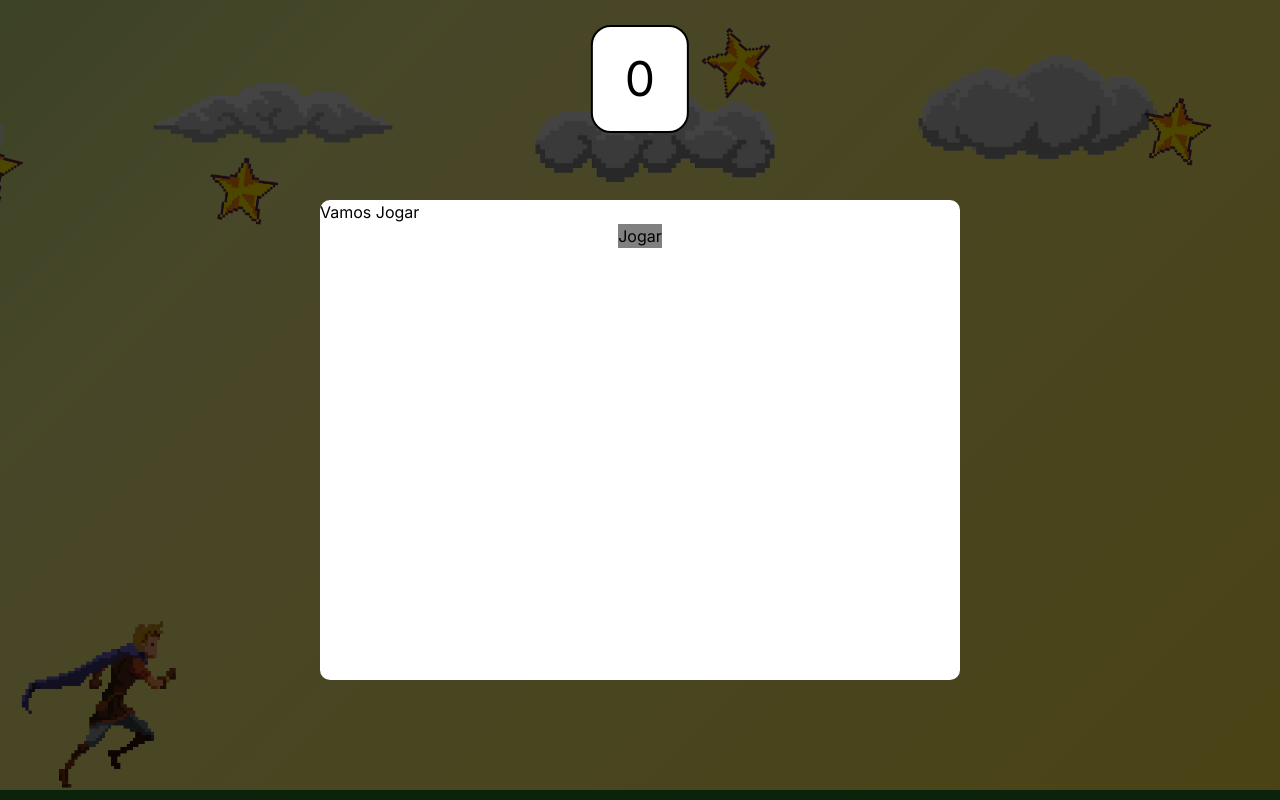
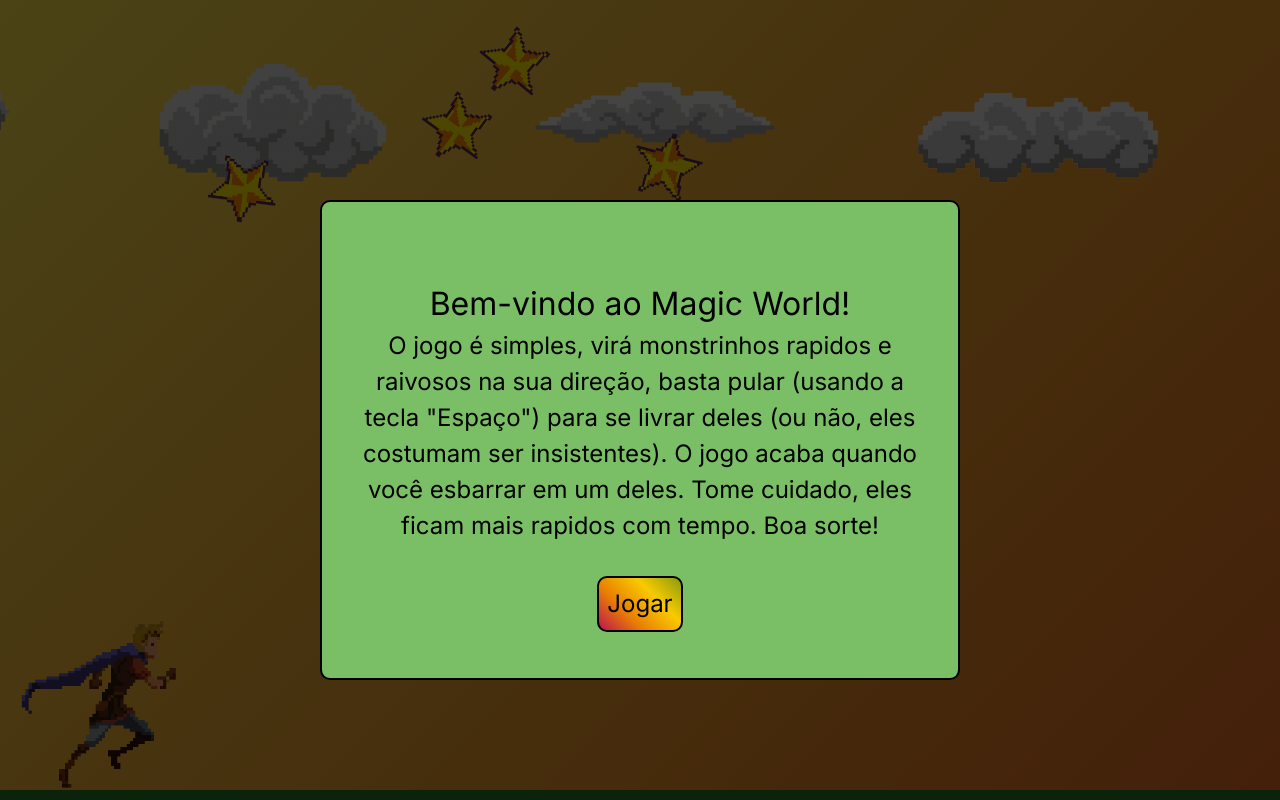
Before and after one commit to itallume/Magic-World-Game, a Next.js app: page / in a window 1280 px wide. Built offline with nearby package versions, Linux system fonts and the light colour scheme.

Commit message:
estilização do modal

```diff
--- a/package.json
+++ b/package.json
@@ -18,6 +18,7 @@
     "autoprefixer": "^10.0.1",
     "eslint": "^8",
     "eslint-config-next": "14.1.0",
+    "file-loader": "^6.2.0",
     "postcss": "^8",
     "tailwindcss": "^3.3.0"
   }
--- a/src/app/globals.css
+++ b/src/app/globals.css
@@ -131,6 +131,14 @@ body{
 
 }
 
+h1{
+  font-size: 2rem;
+}
+
+p{
+  font-size: 1.5rem;
+}
+
 @keyframes villains-animation {
   from {
     right: -180;
--- a/src/app/page.jsx
+++ b/src/app/page.jsx
@@ -6,6 +6,7 @@ import peixin from "../../public/peixin.gif"
 import Sky from "@/components/Sky"
 import { useEffect, useRef, useState } from "react";
 import Modal from "@/components/Modal";
+// import incrementScoreSound from "../../public/incrementScoreSound.mp3";
 
 export default function Home() {
   const personRef = useRef()
@@ -15,6 +16,7 @@ export default function Home() {
   const [score, setScore] = useState(0)
   const [StartGame, setStartGame] = useState(false)
   const [introductionMensage, setIntroductionMensage] = useState(true)
+  // const scoreSound = new Audio(incrementScoreSound)
 
   const looseState = () => {
     setLoose((prevState) => !prevState)
@@ -78,11 +80,12 @@ export default function Home() {
       }
 
       if ((largatinPosition < 0 && (lastScorer == null || lastScorer !== "largatin")) && localGameRunning == true) {
-
+        // scoreSound.play()
         incrementScore()
         lastScorer = "largatin"
 
       }else if ((peixinPosition < 0 && lastScorer !== "peixin") && localGameRunning == true) {
+        // scoreSound.play()
         incrementScore()
         lastScorer = "peixin"
 
@@ -101,13 +104,18 @@ export default function Home() {
       }
   }, [StartGame])
 
-  // useEffect(() => {
-  //   if (score % 10 == 0 && score != 0){
-  //     largatinRef.current.style.animation = "villains-animation 1.5s infinite linear"
-  //     peixinRef.current.style.animation = "villains-animation 1.5s 0.75s infinite linear"
-  //   }
+  //  useEffect(() => {
+  //   console.log((largatinRef.current.offsetLeft == window.screen.width || peixinRef.current.offsetLeft == window.screen.width))
 
-  // }, [score])
+  //    if (score % 10 == 0 && score != 0){
+  //     setTimeout(function() {
+  //       largatinRef.current.style.animation = "villains-animation 1.5s infinite linear"
+  //       peixinRef.current.style.animation = "villains-animation 1.5s 0.75s infinite linear"
+  //   }, 500)
+
+  //    }
+
+  //  }, [score])
 
   useEffect(() =>{
     window.addEventListener('keydown', jump)
@@ -135,12 +143,17 @@ export default function Home() {
 
       <div id="gameBoard">
          {introductionMensage && <Modal buttonAction={() => firstStart()} buttonText={"Jogar"}>
-            <h1>Vamos Jogar</h1>
+            <h1>Bem-vindo ao Magic World!</h1>
+            <p>O jogo é simples, virá monstrinhos rapidos e raivosos na sua direção,
+              basta pular (usando a tecla "Espaço") para se livrar deles (ou não, eles costumam ser insistentes).
+              O jogo acaba quando você esbarrar em um deles. Tome cuidado, eles ficam mais rapidos com tempo. Boa sorte!</p>
 
           </Modal>}
 
           {loose && <Modal buttonAction={() => restartGame()} buttonText={"Jogar Novamente"}>
-            <h1>loose, você pontuou: {score} pontos</h1>
+
+            <h1>Pontuação final: {score} </h1>
+            <p>Você consegue mais! Tente novamente e mostre a eles o quanto melhorou!</p>
           </Modal>}
 
         <Sky/>
@@ -148,7 +161,7 @@ export default function Home() {
         <Image
               id="person"
               src={person}
-              alt="Next.js Logo"
+              alt="person"
               width={180}
               ref={personRef}
               className=""
@@ -157,20 +170,20 @@ export default function Home() {
          <Image
           className="villain"
           src={largatin}
-          alt="Next.js Logo"
+          alt="largatin"
           width={180}
           ref={largatinRef}
         />
 
         <Image
-            className="villain delayOneSec"
+            className="villain"
             src={peixin}
-            alt="Next.js Logo"
+            alt="peixin"
             width={180}
             ref={peixinRef}
           />
+        {StartGame && <div className="scorePanel">{score}</div>}
 
-        <div className="scorePanel">{score}</div>
       </div>
 
     </ >
--- a/src/components/Modal.jsx
+++ b/src/components/Modal.jsx
@@ -13,32 +13,54 @@ export default function Modal({children, buttonAction, buttonText}){
     }
 
     const MODAL_STYLE = {
+        border: "2px solid black",
         display: "flex",
         flexDirection: "column",
+        justifyContent: "center",
+        alignItems: "center",
         position: "fixed",
         top: "25%",
         left: "25%",
         transform: "translate(-50%, -50%)",
         width: "50vw",
         height: "60vh",
-        backgroundColor: "#fff",
+        backgroundColor: "#7abf66",
         borderRadius: "10px",
         color: "black",
         animation: "modalAnimation 1.5s ease-in-out forwards"
     }
 
     const BUTTON_STYLE = {
-        marginRight: "auto",
-        marginLeft: "auto",
-        backgroundColor: "gray",
+        width: "max-content",
+        background: "linear-gradient(45deg, #bd1550,#e97f02, #f8ca00, #8a9b0f) no-repeat",
+        border: "2px solid black",
+        padding: "0.5rem",
+        fontSize: "1.5rem",
+        borderRadius: "10px",
 
+
+    }
+
+    const CHILDREN_STYLE = {
+        marginBottom: "2rem",
+        margin: "2rem"
+    }
+
+    const CENTER_STYLE = {
+        display: "flex",
+        flexDirection: "column",
+        justifyContent: "center",
+        alignItems: "center",
+        textAlign: "center"
     }
 
     return(
         <div style={BACKGROUND_STYLE}>
             <div style={MODAL_STYLE}>
-                <div>{children}</div>
-                <button style={BUTTON_STYLE} onClick={buttonAction}> {buttonText} </button>
+                <div style={CENTER_STYLE}>
+                    <div style={CHILDREN_STYLE}> {children} </div>
+                    <button style={BUTTON_STYLE} onClick={buttonAction}> {buttonText} </button>
+                </div>
             </div>
 
         </div>
```
Also changed, not shown: 2 other files (tests, documents, lock files or other folders).
